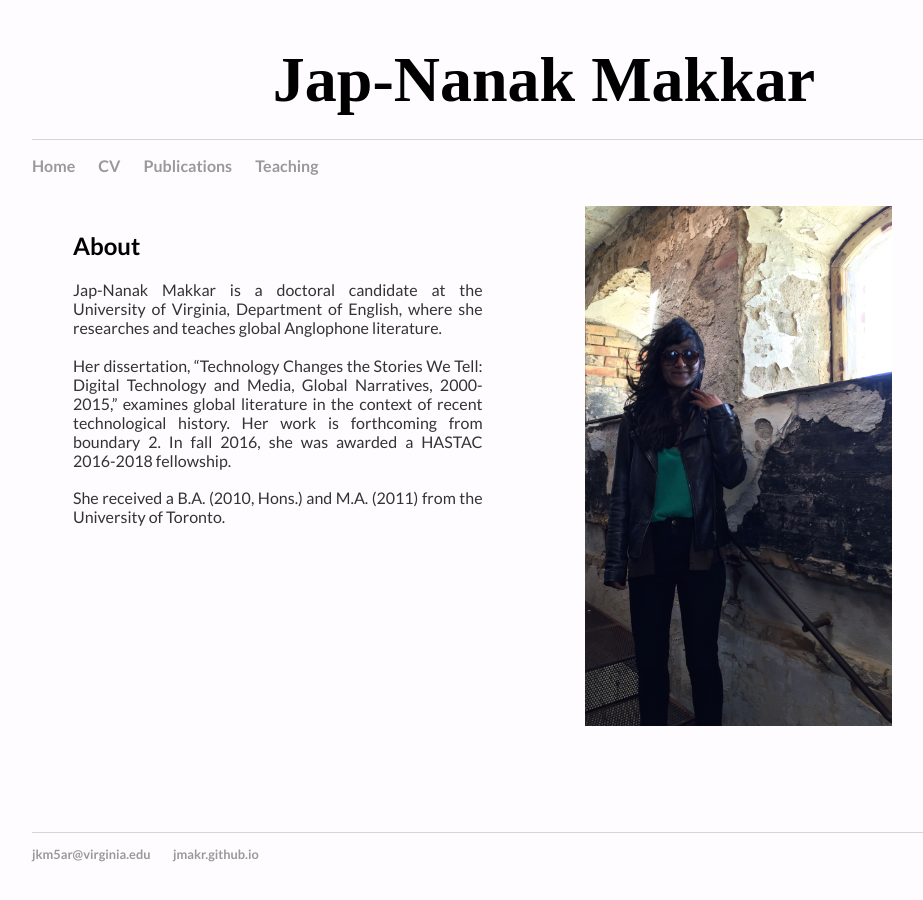
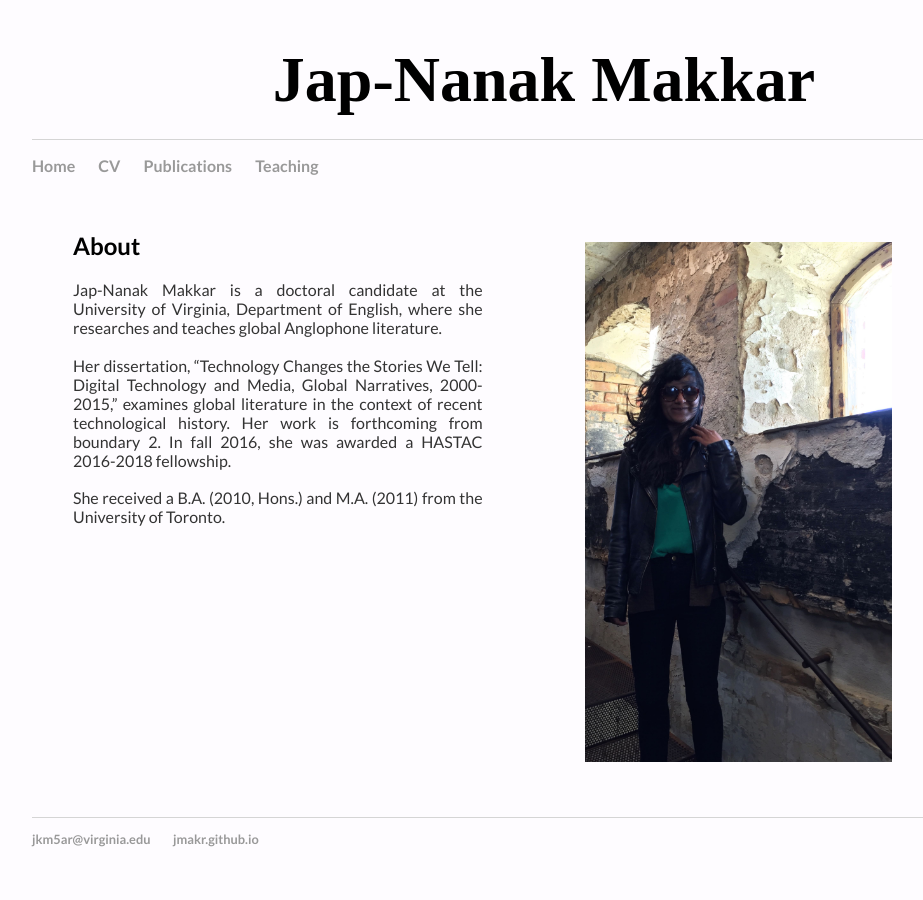
Before and after one commit to jmakr/jmakr.github.io, a Jekyll site: the page built from index.html, in a window 1280 px wide. Shown: the whole page, without its empty margins (96-1019 px from the left). Built offline with Jekyll 4.4.1, drawn with Linux system fonts in a browser that asks for light colours.

Commit message:
Update main.css

```diff
--- a/css/main.css
+++ b/css/main.css
@@ -72,14 +72,15 @@ p2 {
     float:left;
     width: 50%;
     height: 65%;
-    padding-bottom:10%;
+    padding-bottom:5%;
+    padding-top: 5%;
 
 
 }
 .imagecenter{
     display: block;
     text-align:center;
-    padding-top:3%;
+
 }
 
 footer {
```
